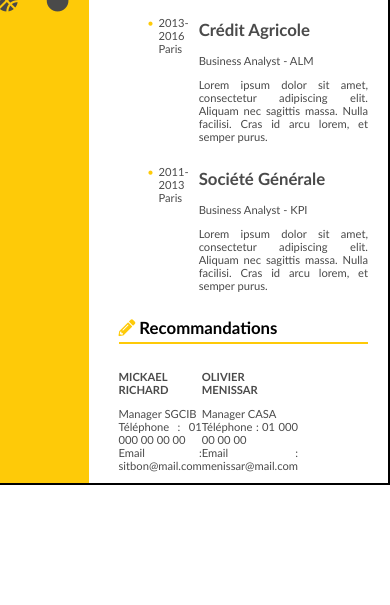
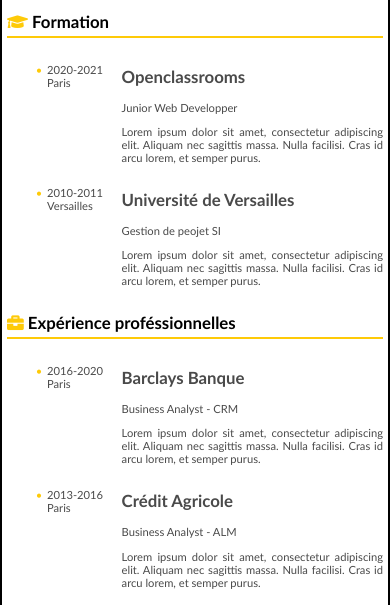
Before and after one commit to amsfox/OC_PROJET2, a plain HTML site: page ahmed_cv.html in a window 390 px wide. Shown: the part 679-1284 px from the top of the page. Before the commit the page ends 1164 px from the top, so only its background shows below. Drawn offline with Linux system fonts and the light colour scheme.

Commit message:
responsive code completed

```diff
--- a/ahmed_cv.css
+++ b/ahmed_cv.css
@@ -1,7 +1,6 @@
 body
 {
-	width: auto;
-	max-width: 700px;
+	width: 700px;
 	margin: auto;
 	font-family: "trebuchet ms","Arial", sans-serif;
 }
@@ -25,8 +24,6 @@ section
 	font-size: 0.7em;
 	color: rgb(74,74,74);
 }
-
-
 
 /*-- Titre --*/
 
@@ -65,11 +62,6 @@ main section h1
 main article
 {
 	display: flex;
-}
-
-main section h1
-{
-
 }
 
 .date
@@ -164,7 +156,7 @@ h1 i
 }
 
 /*-- responsive --*/
-@media all and (max-width: 1024px)
+@media all and (max-width: 768px)
 {
 	body
 	{
@@ -173,172 +165,22 @@ h1 i
 
 }
 
-
-
-
-
-
-
-
-
-
-
-
-
-
-
-
-
-
-
-
-
-
-
-
-
-
-
-
-
-
-
-
-/*
+@media all and (max-width: 415px) and (orientation: portrait)
+{
 	.bloc
 	{
-	border: 2px grey solid;
-	width: 600px;
-	margin: auto;
-	display: flex;
-	flex-direction: row-reverse;
-	justify-content: space-between;
-	font-family: "trebuchet ms","Arial", sans-serif;
-	color: rgb(74,74,74);
+		width: auto;
+		flex-direction: column-reverse;
 	}
 
-h1, h2
+	.reco2
 	{
-	text-transform: uppercase;
-}
-
-
-.prenom
-{
-	color: rgb(254,202,8);
-}
-
-.develo
-{
-	border-bottom: 2px rgb(254,202,8) solid;
-}
-
-.titre
-{
-	height: 120px;
-
-}
-
-.titre h1
-{
-	font-weight: normal;
+		padding-right: 5px;
 	}
 
 	main
 	{
-	padding-left: 30px;
-	padding-right: 30px;
+		padding-left: 5px;
+		padding-right: 5px;
 	}
-
-main section h1
-{
-	border-bottom: 2px rgb(254,202,8) solid;
-	font-size: 1em;
-	height: 2em;
 }
-
-main article
-{
-	display: flex;
-}
-
-main i
-{
-	color: rgb(254,202,8);
-}
-
-
-section article
-{
-	font-size: 0.6em;
-}
-
-
-article ul
-{
-	list-style: none;
-}
-
-article li::before
-{
-	content: "•";
-	color: rgb(254,202,8);
-	display: inline-block;
-	width: 1em;
-	margin-left: -1em;
-}
-
-.date
-{
-	width: 100%;
-}
-
-.recommandation article
-{
-	justify-content: space-between;
-	margin-bottom: 30px;
-
-}
-
-.bandeau
-{
-	width: 400px;
-	background-color: rgb(254,202,8);
-	text-align: justify;
-}
-
-.photo_ahmed
-{
-	height: 120px;
-	border-radius: 100px;
-	border: 2px rgb(254,202,8) solid;
-}
-
-.bandeau h1
-{
-	text-align: center;
-	background-color: rgb(64,64,64);
-	color: rgb(254,202,8);
-	height: 1.5em;
-	font-size: 1.5em;
-	padding-bottom: 3px;
-
-}
-
-.bandeau p
-{
-	padding-right: 30px;
-	padding-left: 30px;
-}
-
-.loisirs p
-{
-	display: flex;
-	justify-content: space-between;
-}
-
-
-.apropos
-{
-	height: 450px;
-}
```
Lines whose indentation alone changed are shown as unchanged.
